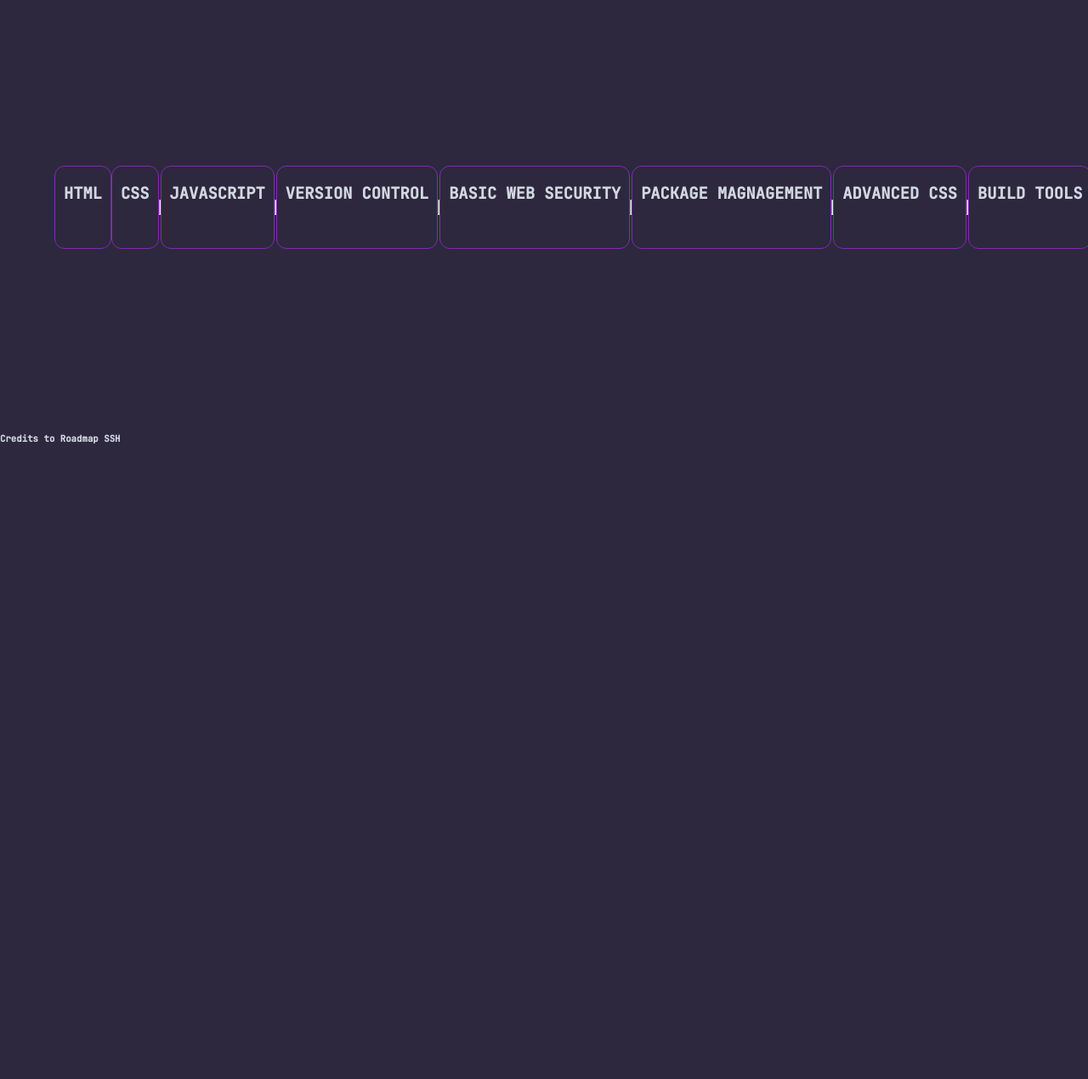
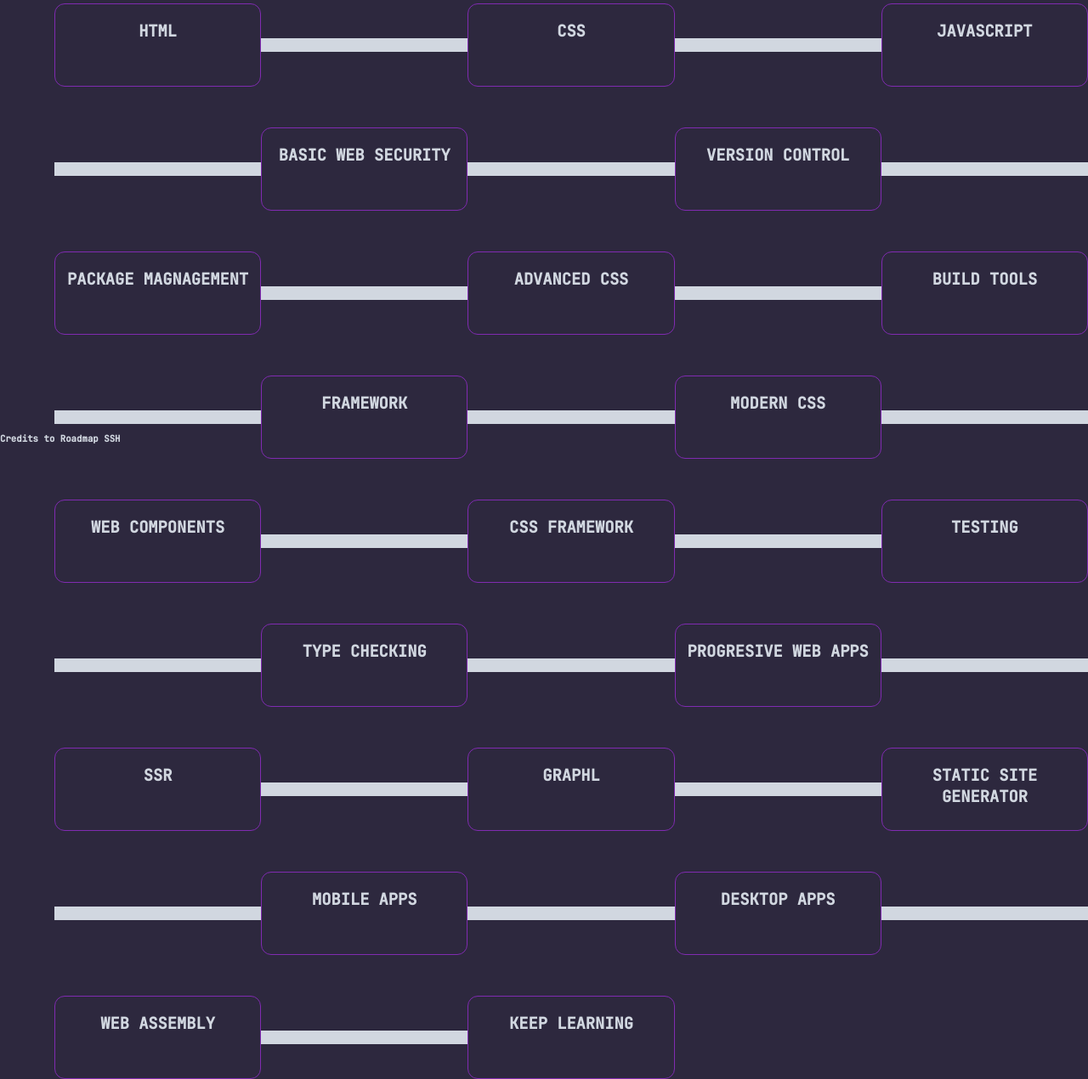
Before and after one commit to Derinko/Roadmap, a plain HTML site: page index.html in a window 1280 px wide. Shown: the part 276-1546 px from the top of the page at 85% size. Before the commit the page ends 800 px from the top, so only its background shows below. Drawn offline with Linux system fonts and the light colour scheme.

Commit message:
commit to master

```diff
--- a/css/index.css
+++ b/css/index.css
@@ -54,22 +54,25 @@ body::-webkit-scrollbar:vertical {
 /*Roadmap container*/
 .cont {
     grid-row: 2/2;
+    row-gap: 10%;
+    grid-template-rows:auto ;
+    grid-template-columns: 1fr 1fr 1fr 1fr 1fr;
+    /* display: grid;
+    grid-template-rows: 1fr 1fr 1fr; */
+    padding-left: 5%;
     display: grid;
-    grid-template-rows: 1fr 1fr 1fr;
-    padding-left: 5%;
+    align-items: center;
+    flex-direction: row;
+    /* overflow: auto;
+    white-space: nowrap; */
 
 }
-.top{
-    grid-row: 1/1;
-}
-.middle {
-    grid-row: 2/2;
-    display: inline-flex;
-    align-items: center;
-    flex-direction: row;
-    overflow: auto;
-    white-space: nowrap;
-
+.line {
+    width: 100px;
+    height: 100px;
+    background: var(--SecondaryText);
+    width: 100%;
+    height: 1rem;
 }
 
 h1 {
@@ -118,10 +121,13 @@ hr {
 }
 
 .arrow {
-    background: var(--SecondaryText);
-    width: 10rem;
+
+    width: 50px;
     height: 10px;
 }
-.bottom{
-    grid-row: 3/3;
+img{
+    width: 100%;
+    height: 25%;
+    padding: 0;
+    margin: 0;
 }
--- a/index.html
+++ b/index.html
@@ -20,97 +20,107 @@
                 architecto.</p>
         </div>
         <div class="cont">
-            <div class="top"></div>
-            <div class="middle">
+
             <div class="button">
                 <h3>HTML</h3>
             </div>
-                <div class="arrow"></div>
+
+            <div class="line"></div>
             <div class="button">
                 <h3>CSS</h3>
             </div>
-                <hr>
+
+            <div class="line"></div>
+
             <div class="button">
                 <h3> JAVASCRIPT</h3>
             </div>
-                <hr>
+            <div class="line"></div>
+            <div class="button">
+                <h3>BASIC WEB SECURITY</h3>
+            </div>
+
+            <div class="line"></div>
+
+
+
             <div class="button">
                 <h3>VERSION CONTROL</h3>
             </div>
-                <hr>
-                <div class="button">
-                    <h3>BASIC WEB SECURITY</h3>
-                </div>
-                <hr>
+            <div class="line"></div>
             <div class="button">
                 <h3>PACKAGE MAGNAGEMENT</h3>
             </div>
-                <hr>
+            <div class="line"></div>
             <div class="button">
                 <h3>ADVANCED CSS</h3>
             </div>
-                <hr>
+            <div class="line"></div>
             <div class="button">
                 <h3>BUILD TOOLS</h3>
             </div>
-                <hr>
+            <div class="line"></div>
             <div class="button">
                 <h3>FRAMEWORK</h3>
             </div>
-                <hr>
+            <div class="line"></div>
             <div class="button">
                 <h3>MODERN CSS</h3>
             </div>
-                <hr>
+            <div class="line"></div>
             <div class="button">
                 <h3>WEB COMPONENTS</h3>
             </div>
-                <hr>
+            <div class="line"></div>
             <div class="button">
                 <h3>CSS FRAMEWORK</h3>
             </div>
-                <hr>
+            <div class="line"></div>
             <div class="button">
                 <h3>TESTING</h3>
             </div>
-                <hr>
+            <div class="line"></div>
             <div class="button">
                 <h3>TYPE CHECKING</h3>
             </div>
-                <hr>
+            <div class="line"></div>
             <div class="button">
                 <h3>PROGRESIVE WEB APPS</h3>
             </div>
-                <hr>
+            <div class="line"></div>
             <div class="button">
                 <h3>SSR</h3>
             </div>
-                <hr>
+            <div class="line"></div>
             <div class="button">
                 <h3>GRAPHL</h3>
             </div>
-                <hr>
+            <div class="line"></div>
             <div class="button">
                 <h3>STATIC SITE GENERATOR</h3>
             </div>
-                <hr>
+            <div class="line"></div>
             <div class="button">
                 <h3>MOBILE APPS</h3>
             </div>
-                <hr>
+            <div class="line"></div>
             <div class="button">
                 <h3>DESKTOP APPS</h3>
             </div>
-                <hr>
+            <div class="line"></div>
             <div class="button">
                 <h3>WEB ASSEMBLY</h3>
             </div>
-                <hr>
+            <div class="line"></div>
             <div class="button">
                 <h3>KEEP LEARNING</h3>
             </div>
-            </div>
-            <div class="bottom"></div>
+
+            <!-- <div class="bottom">
+
+
+                <img src="img/curvedbackright.svg" alt="">
+            </div> -->
         </div>
         <h6>Credits to Roadmap SSH</h6>
     </main>
```
Also changed, not shown: img/curvedbackright.svg (renamed from curvedbackright.svg), img/curvedright.svg (renamed from curvedright.svg), img/straight-right-arrow.svg (renamed from straight-right-arrow.svg). Lines whose indentation alone changed are shown as unchanged.
